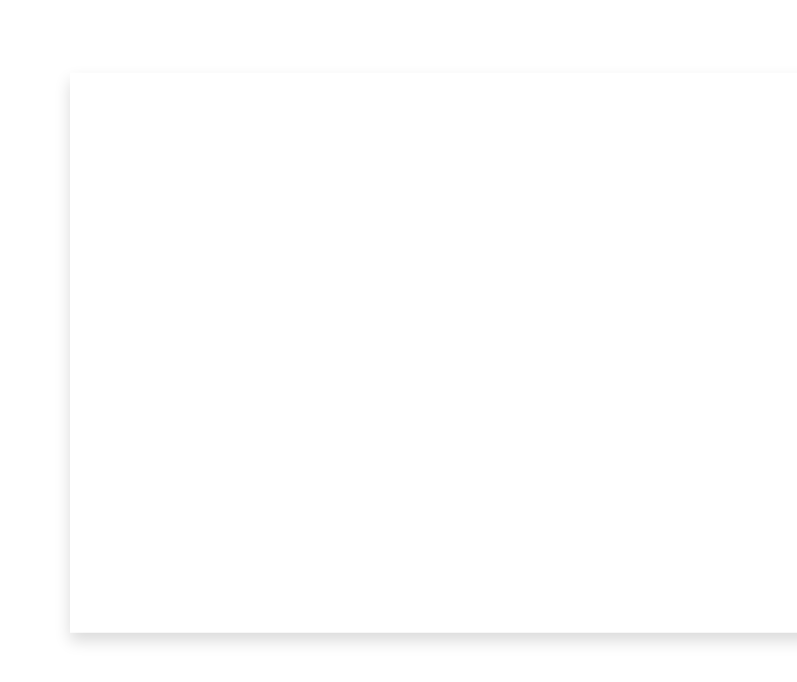
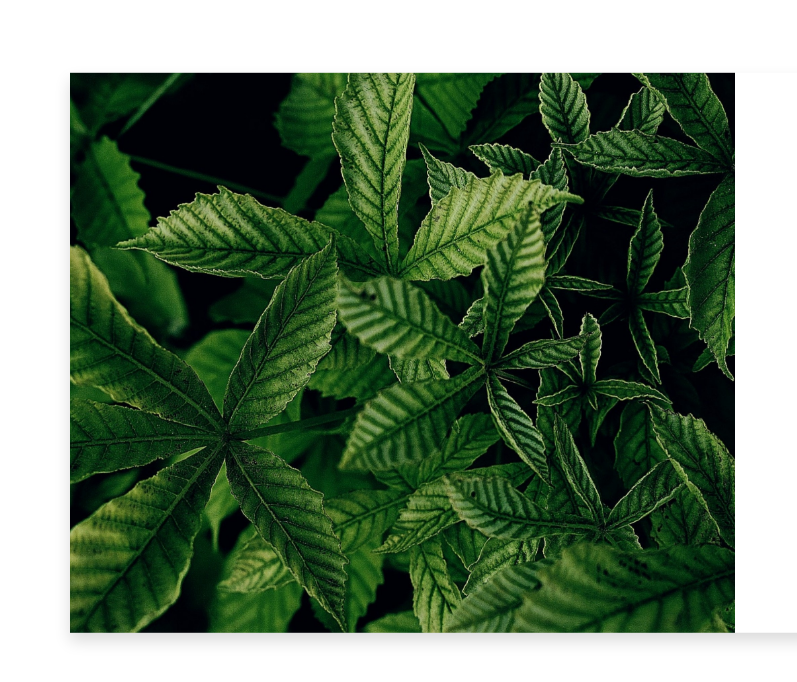
Before and after one commit to BayuFerdianto/login-form, a plain HTML site: page index.html in a window 1280 px wide. Shown: the full height of the page, 0-797 px from the left. Drawn offline with nearby package versions, Linux system fonts and the light colour scheme.

Commit message:
second commit

```diff
--- a/index.html
+++ b/index.html
@@ -15,7 +15,7 @@
         height: 70vh;
       }
       div.img-bg {
-        background-image: url("loginform/assets/img/pexels-barbara-batári-4547737.jpg");
+        background-image: url("assets/img/pexels-barbara-batári-4547737.jpg");
         background-size: cover;
         background-repeat: no-repeat;
         width: 100%;
```
Also changed, not shown: assets/img/pexels-barbara-batári-4547737.jpg (added).
